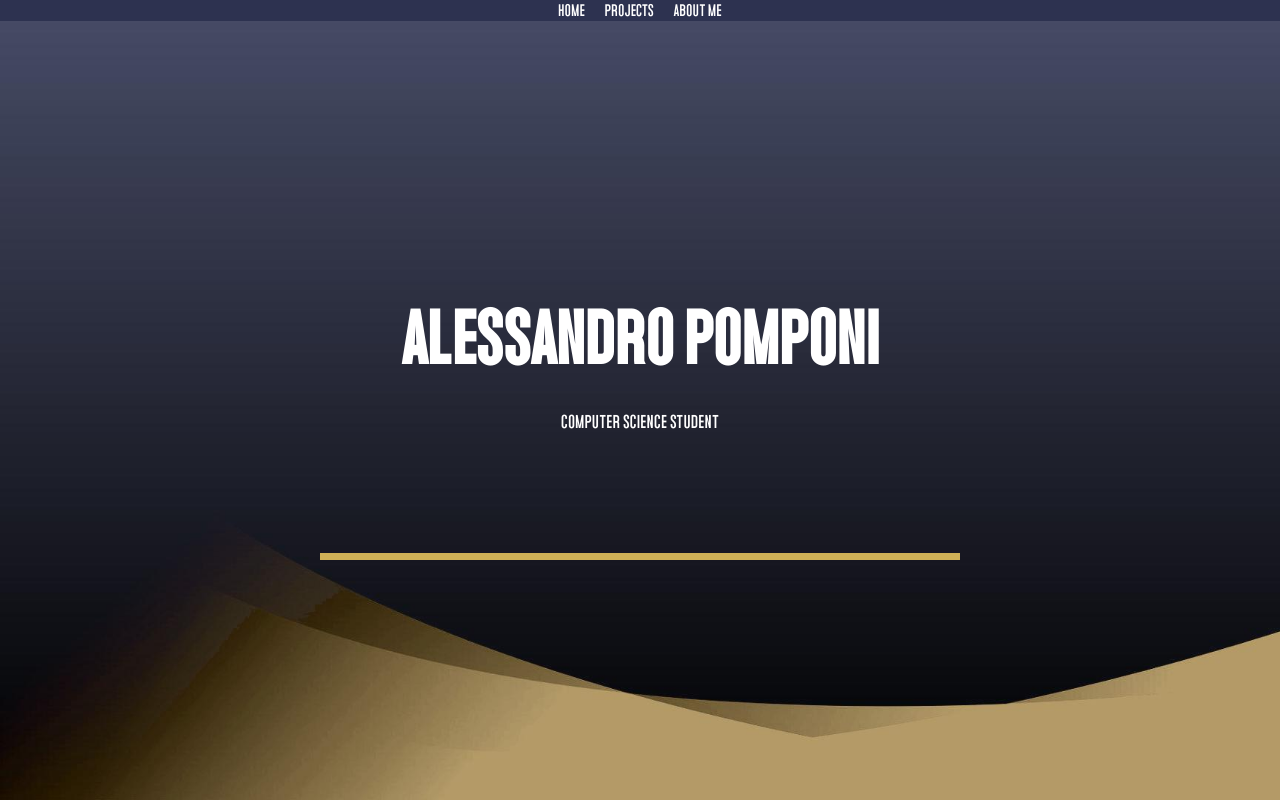
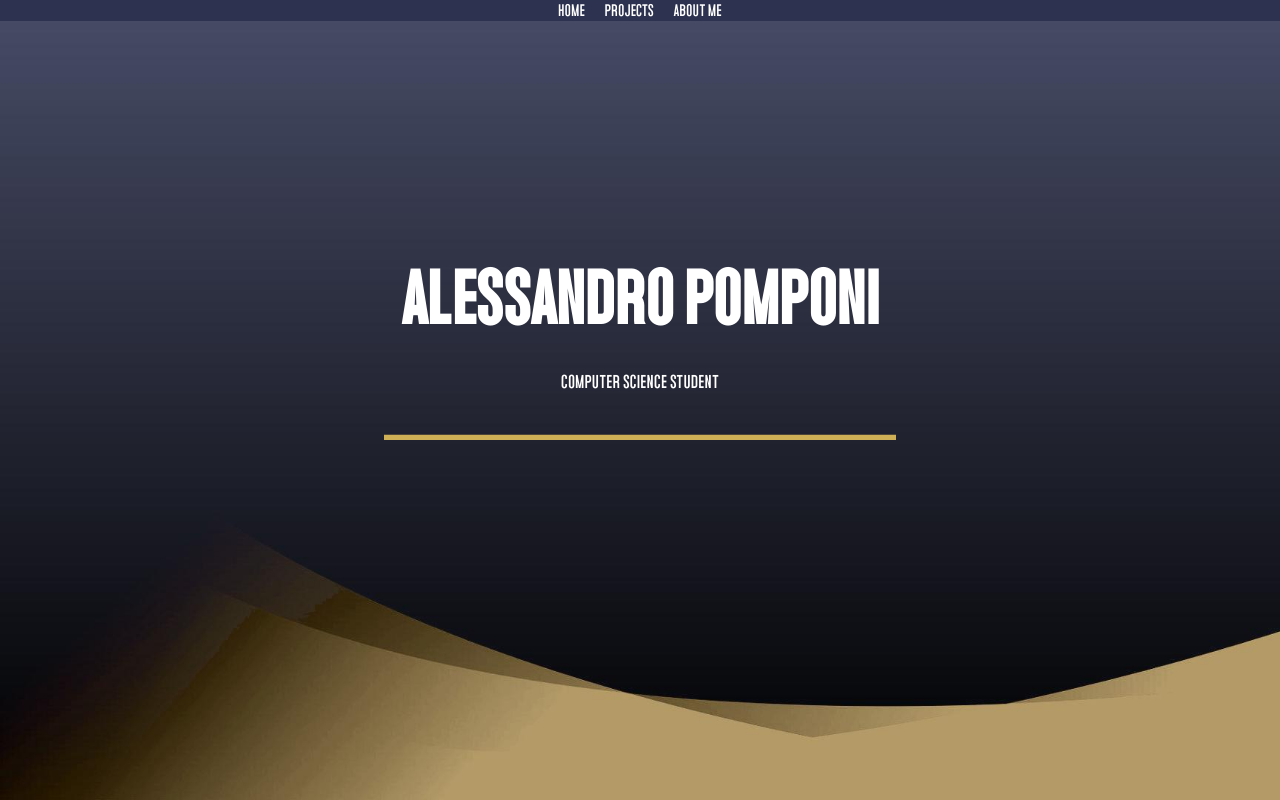
Before and after one commit to Ale20p/Portfolio, a Nuxt app: page / in a window 1280 px wide. Built offline with nearby package versions, Linux system fonts and the light colour scheme.

Commit message:
completed border container on main page

```diff
--- a/pages/index.vue
+++ b/pages/index.vue
@@ -4,7 +4,8 @@
       <!-- The SVG is sized to fill the container and has a 100x85 viewBox, so we can easily calculate a rectangle perimeter = 2*(100+85) = 370. -->
       <svg class="svg-border" viewBox="0 0 100 85" preserveAspectRatio="none" xmlns="http://www.w3.org/2000/svg">
         <!-- Path starts at bottom left corner (0, 85), goes to bottom right corner (100, 85), then goes top right (100, 0), then to top left (0, 0), and then back down to close. -->
-        <path class="border-of-middle" d="M 0, 85 L 100, 85 L 100, 0 L 0, 0 Z" />
+        <!-- All work in (x,y), L: line to, M: start point, Z: back to start -->
+        <path class="border-of-middle" d="M 10,85 L 90,85 L 100,85 L 100,0 L 0,0 L 0,85 Z" />
       </svg>
       <div class="text">
         <h1 class="myname">Alessandro Pomponi</h1>
@@ -35,9 +36,10 @@
 }
 
 .middle-of-page {
+  top: -10%;
   position: relative;
   text-align: center;
-  height: 40%;
+  height: 30%;
   width: 50%;
   background-color: transparent;
   margin: 0 auto;
@@ -58,9 +60,9 @@
   fill: none;
   stroke: var(--accent-color);
   /* The perimeter for the 100x85 viewbox is 370, so -> */
-  stroke-dasharray: 370; /* This defines the stroke outline of the shape as a dashed pattern, 140 represents length of the visible dash, 540 represents gap in stroke */
-  stroke-dashoffset: 270; /* Offsets the stroke of the dash pattern */
-                          /* make -100 of the perimeter in order to show bottom line, so hides everything except first 100 of perimeter */
+  stroke-dasharray: 370; /* This defines the stroke outline of the shape as a dashed pattern */
+  stroke-dashoffset: 290; /* Offsets the stroke of the dash pattern */
+                          /* make -80 of the perimeter in order to show bottom line, so hides everything except first 100 of perimeter */
   stroke-width: 4%;
   transition: stroke-dashoffset 0.5s linear,
               stroke-width 0.5s linear;
```
